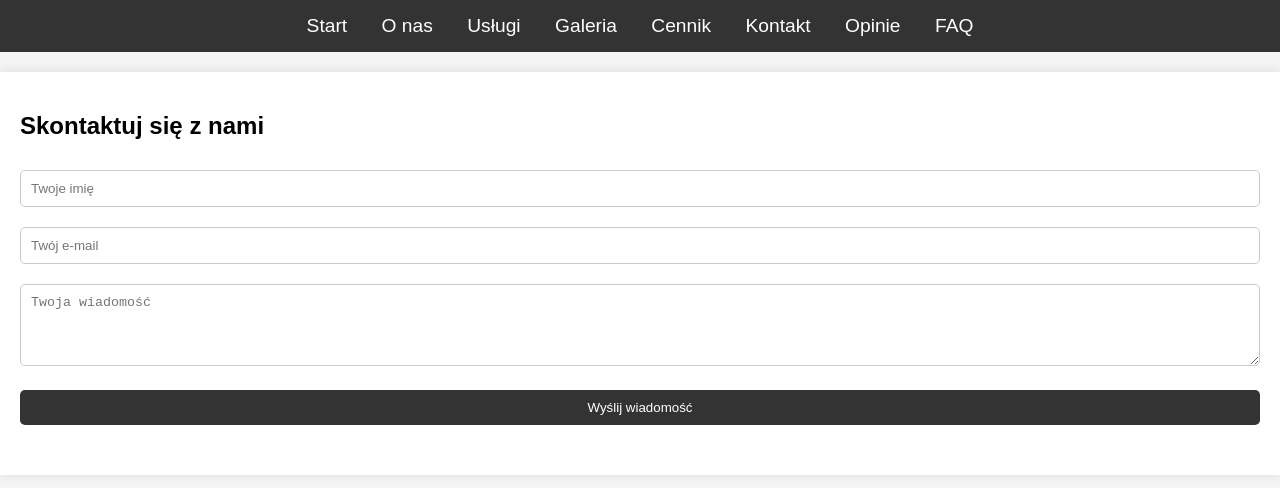
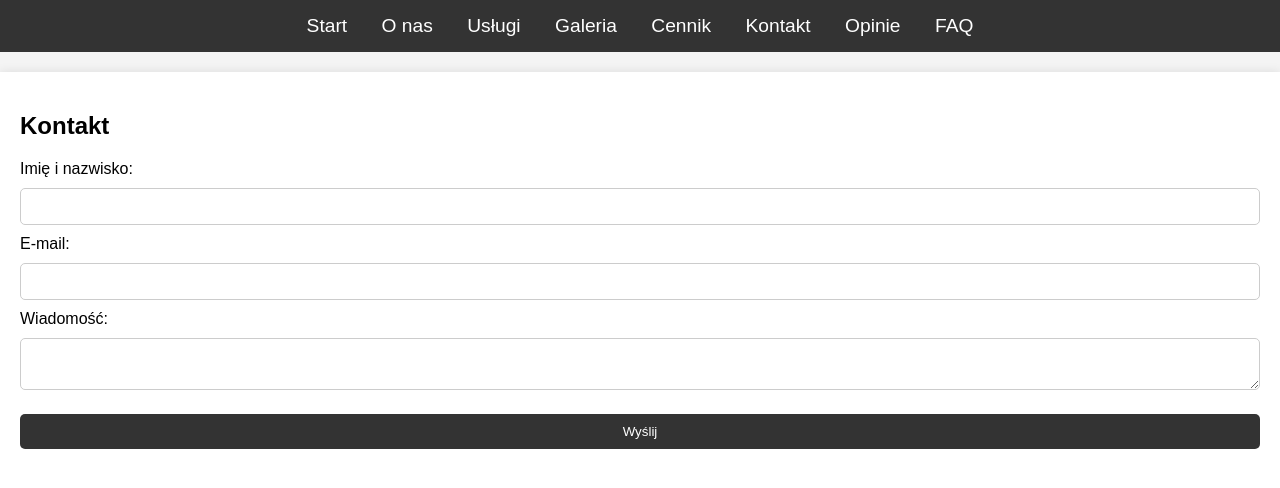
Before and after one commit to hyazeh/czyscioszek, a plain HTML site: page kontakt.html in a window 1280 px wide. Drawn offline with Linux system fonts and the light colour scheme; files that its build step writes are made by us from their sources.

Commit message:
Update kontakt.html

```diff
--- a/kontakt.html
+++ b/kontakt.html
@@ -22,12 +22,18 @@
 
     <!-- Sekcja Kontakt -->
     <section>
-        <h2>Skontaktuj się z nami</h2>
-        <form action="https://formsubmit.co/your-email@example.com" method="POST">
-            <input type="text" name="name" placeholder="Twoje imię" required>
-            <input type="email" name="email" placeholder="Twój e-mail" required>
-            <textarea name="message" rows="4" placeholder="Twoja wiadomość" required></textarea>
-            <input type="submit" value="Wyślij wiadomość">
+        <h2>Kontakt</h2>
+        <form>
+            <label for="name">Imię i nazwisko:</label>
+            <input type="text" id="name" name="name" required>
+
+            <label for="email">E-mail:</label>
+            <input type="email" id="email" name="email" required>
+
+            <label for="message">Wiadomość:</label>
+            <textarea id="message" name="message" required></textarea>
+
+            <input type="submit" value="Wyślij">
         </form>
     </section>
 
```
